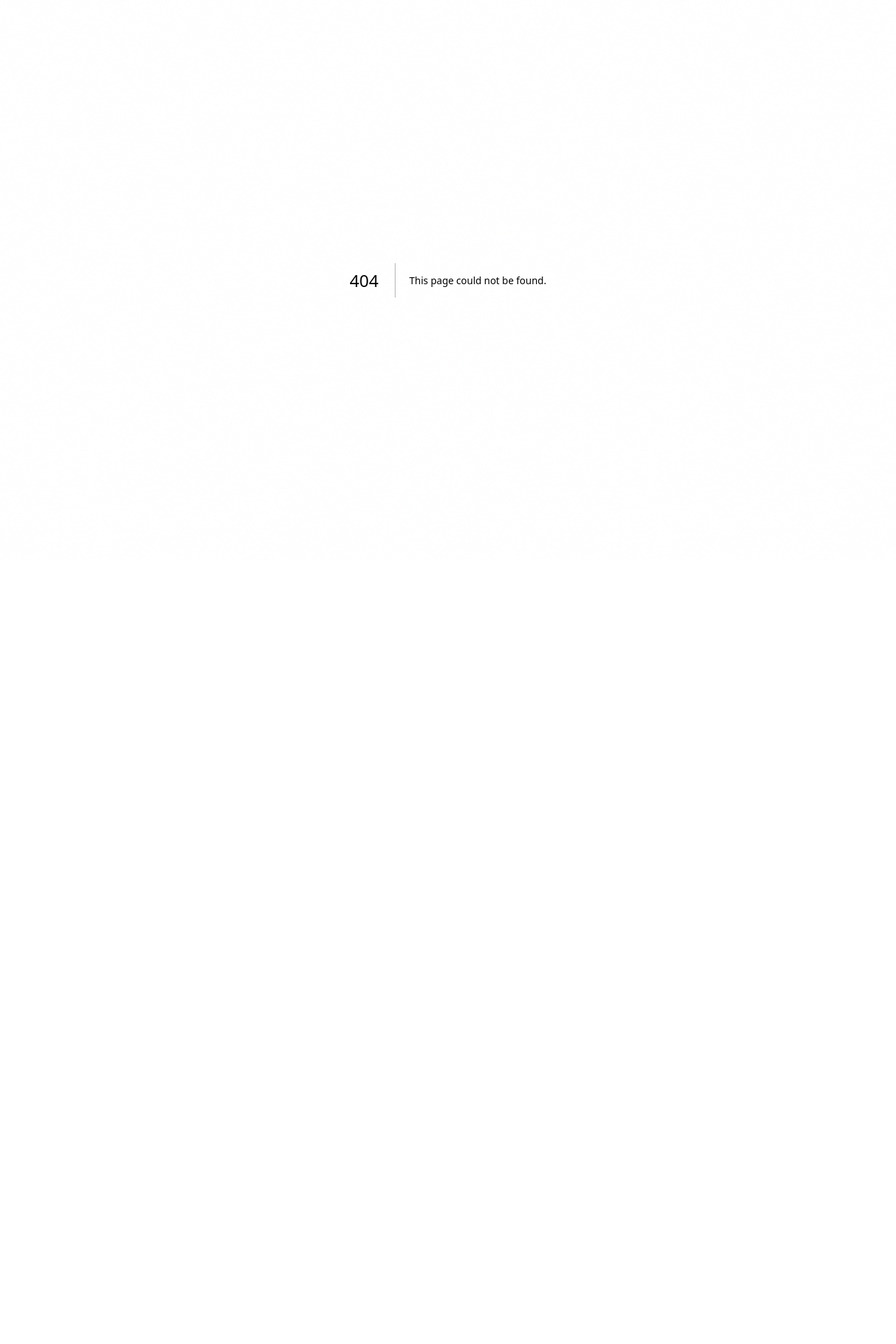
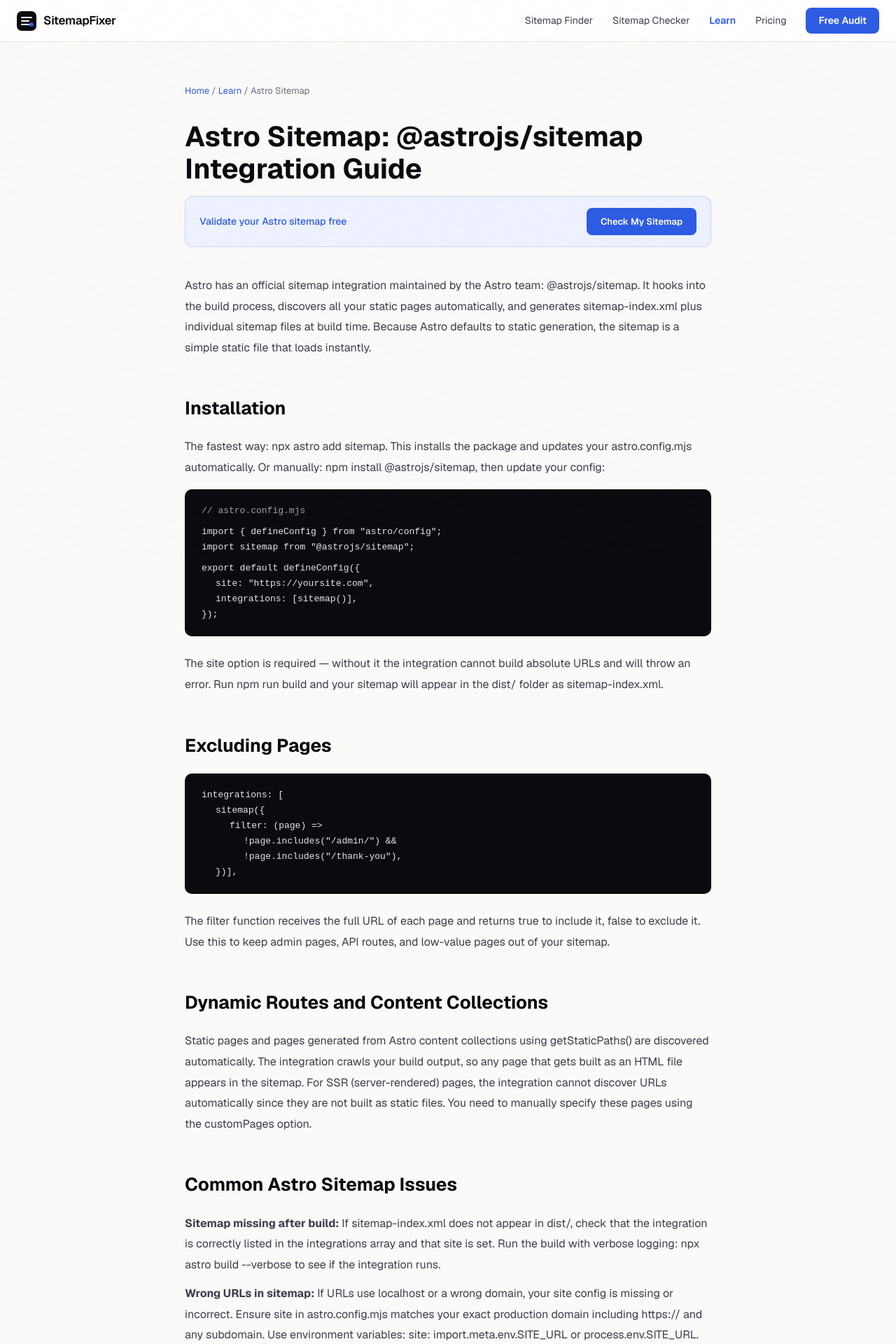
Before and after one commit to Watermelon-Coctail-Bar/sitemap-fixer, a Next.js app: page /learn/astro-sitemap in a window 1280 px wide. Before the commit this address had no page. Shown: the top 1920 px of the page at 70% size. Before the commit the page ends 800 px from the top, so only its background shows below. Built offline with nearby package versions, Linux system fonts and the light colour scheme.

Commit message:
Create page.tsx

```diff
--- /dev/null
+++ b/src/app/learn/astro-sitemap/page.tsx
@@ -0,0 +1,61 @@
+import type { Metadata } from 'next';
+export const metadata: Metadata = {
+  title: 'Astro Sitemap: Using @astrojs/sitemap Integration | SitemapFixer',
+  description: "Astro has an official sitemap integration. Here is how to install it, configure your site URL, exclude pages, and handle dynamic routes for complete sitemap coverage.",
+  alternates: { canonical: 'https://sitemapfixer.com/learn/astro-sitemap' },
+};
+export default function Page() {
+  return (
+    <div style={{ maxWidth: 800, margin: '0 auto', padding: '60px 24px' }}>
+      <nav style={{ fontSize: 13, color: '#6b6b7d', marginBottom: 32 }}>
+        <a href="/" style={{ color: '#2d5be3', textDecoration: 'none' }}>Home</a>{' / '}
+        <a href="/learn" style={{ color: '#2d5be3', textDecoration: 'none' }}>Learn</a>{' / '}
+        <span>Astro Sitemap</span>
+      </nav>
+      <h1 style={{ fontSize: 40, fontWeight: 700, color: '#0a0a0f', marginBottom: 16, lineHeight: 1.15 }}>Astro Sitemap: @astrojs/sitemap Integration Guide</h1>
+      <div style={{ background: '#eef1ff', border: '1px solid rgba(45,91,227,0.2)', borderRadius: 12, padding: '16px 20px', marginBottom: 40, display: 'flex', alignItems: 'center', justifyContent: 'space-between', gap: 16 }}>
+        <span style={{ fontSize: 14, color: '#2d5be3', fontWeight: 500 }}>Validate your Astro sitemap free</span>
+        <a href="/" style={{ background: '#2d5be3', color: 'white', padding: '10px 20px', borderRadius: 8, textDecoration: 'none', fontWeight: 600, fontSize: 13 }}>Check My Sitemap</a>
+      </div>
+      <div style={{ fontSize: 16, color: '#3d3d4f', lineHeight: 1.85 }}>
+        <p style={{ marginBottom: 24 }}>Astro has an official sitemap integration maintained by the Astro team: @astrojs/sitemap. It hooks into the build process, discovers all your static pages automatically, and generates sitemap-index.xml plus individual sitemap files at build time. Because Astro defaults to static generation, the sitemap is a simple static file that loads instantly.</p>
+
+        <h2 style={{ fontSize: 26, fontWeight: 700, color: '#0a0a0f', marginTop: 48, marginBottom: 16 }}>Installation</h2>
+        <p style={{ marginBottom: 16 }}>The fastest way: npx astro add sitemap. This installs the package and updates your astro.config.mjs automatically. Or manually: npm install @astrojs/sitemap, then update your config:</p>
+        <div style={{ background: '#0a0a0f', borderRadius: 10, padding: '20px 24px', marginBottom: 24, fontFamily: 'monospace', fontSize: 13, color: '#e5e7eb', lineHeight: 1.7, overflowX: 'auto' }}>
+          <div style={{ color: '#9ca3af', marginBottom: 8 }}>// astro.config.mjs</div>
+          <div>import {"{"} defineConfig {"}"} from "astro/config";</div>
+          <div>import sitemap from "@astrojs/sitemap";</div>
+          <div style={{ marginTop: 8 }}>export default defineConfig({"{"}</div>
+          <div style={{ paddingLeft: 20 }}>site: "https://yoursite.com",</div>
+          <div style={{ paddingLeft: 20 }}>integrations: [sitemap()],</div>
+          <div>{"}"});</div>
+        </div>
+        <p style={{ marginBottom: 24 }}>The site option is required — without it the integration cannot build absolute URLs and will throw an error. Run npm run build and your sitemap will appear in the dist/ folder as sitemap-index.xml.</p>
+
+        <h2 style={{ fontSize: 26, fontWeight: 700, color: '#0a0a0f', marginTop: 48, marginBottom: 16 }}>Excluding Pages</h2>
+        <div style={{ background: '#0a0a0f', borderRadius: 10, padding: '20px 24px', marginBottom: 24, fontFamily: 'monospace', fontSize: 13, color: '#e5e7eb', lineHeight: 1.7, overflowX: 'auto' }}>
+          <div>integrations: [</div>
+          <div style={{ paddingLeft: 20 }}>sitemap({"{"}</div>
+          <div style={{ paddingLeft: 40 }}>filter: (page) ={">"}</div>
+          <div style={{ paddingLeft: 60 }}>!page.includes("/admin/") &&</div>
+          <div style={{ paddingLeft: 60 }}>!page.includes("/thank-you"),</div>
+          <div style={{ paddingLeft: 20 }}>{"}"})],</div>
+        </div>
+        <p style={{ marginBottom: 24 }}>The filter function receives the full URL of each page and returns true to include it, false to exclude it. Use this to keep admin pages, API routes, and low-value pages out of your sitemap.</p>
+
+        <h2 style={{ fontSize: 26, fontWeight: 700, color: '#0a0a0f', marginTop: 48, marginBottom: 16 }}>Dynamic Routes and Content Collections</h2>
+        <p style={{ marginBottom: 24 }}>Static pages and pages generated from Astro content collections using getStaticPaths() are discovered automatically. The integration crawls your build output, so any page that gets built as an HTML file appears in the sitemap. For SSR (server-rendered) pages, the integration cannot discover URLs automatically since they are not built as static files. You need to manually specify these pages using the customPages option.</p>
+
+        <h2 style={{ fontSize: 26, fontWeight: 700, color: '#0a0a0f', marginTop: 48, marginBottom: 16 }}>Common Astro Sitemap Issues</h2>
+        <p style={{ marginBottom: 12 }}><strong>Sitemap missing after build:</strong> If sitemap-index.xml does not appear in dist/, check that the integration is correctly listed in the integrations array and that site is set. Run the build with verbose logging: npx astro build --verbose to see if the integration runs.</p>
+        <p style={{ marginBottom: 24 }}><strong>Wrong URLs in sitemap:</strong> If URLs use localhost or a wrong domain, your site config is missing or incorrect. Ensure site in astro.config.mjs matches your exact production domain including https:// and any subdomain. Use environment variables: site: import.meta.env.SITE_URL or process.env.SITE_URL.</p>
+      </div>
+      <div style={{ background: '#0a0a0f', borderRadius: 12, padding: '32px', textAlign: 'center', marginTop: 56 }}>
+        <div style={{ fontSize: 20, fontWeight: 700, color: 'white', marginBottom: 8 }}>Validate your Astro sitemap</div>
+        <div style={{ color: '#9999aa', marginBottom: 20, fontSize: 14 }}>Free — checks every URL in 60 seconds</div>
+        <a href="/" style={{ background: 'white', color: '#0a0a0f', padding: '14px 28px', borderRadius: 8, textDecoration: 'none', fontWeight: 700 }}>Check My Sitemap Free</a>
+      </div>
+    </div>
+  );
+}
```
